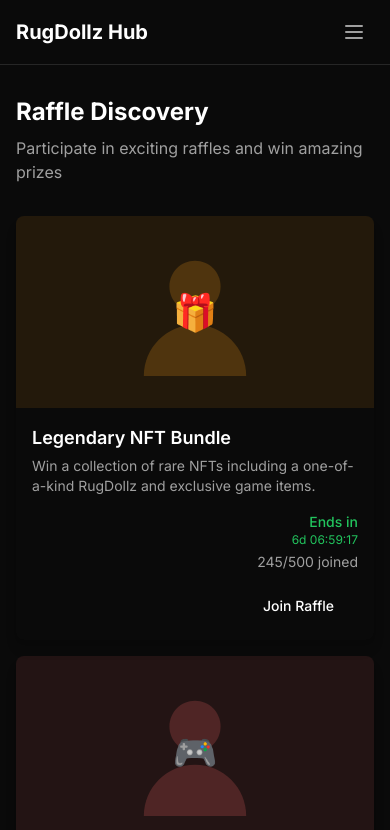
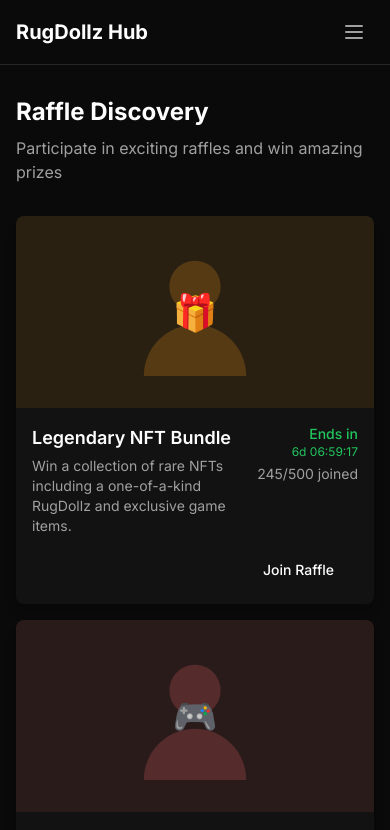
Before and after one commit to LatinGeek/rugdollz-central-hub, a Next.js app: page /raffle-discovery in a window 390 px wide. Shown: the top 830 px of the page. Built offline with nearby package versions, Linux system fonts and the light colour scheme.

Commit message:
[FEATURE] [RaffleCard] Design enhancements on mobile

```diff
--- a/app/components/raffle/RaffleCard.tsx
+++ b/app/components/raffle/RaffleCard.tsx
@@ -84,14 +84,14 @@ export function RaffleCard({ raffle, onJoin, isJoined }: RaffleCardProps) {
   }
 
   return (
-    <div className="bg-[rgb(var(--bg-primary))] rounded-lg overflow-hidden shadow-lg hover:shadow-xl transition-shadow duration-300">
+    <div className="bg-[rgb(var(--bg-dark))] rounded-lg overflow-hidden shadow-lg hover:shadow-xl transition-shadow duration-300">
       <div className="flex flex-col sm:flex-row">
         <div className="relative w-full sm:w-48 h-48 sm:h-auto flex-shrink-0">
           <PlaceholderImage category={raffle.category} className="w-full h-full object-cover" />
         </div>
 
         <div className="flex-1 p-4">
-          <div className="flex flex-col sm:flex-row sm:justify-between sm:items-start gap-4 sm:gap-0 mb-2">
+          <div className="flex sm:flex-row justify-between items-start gap-4 sm:gap-0 mb-2">
             <div className="flex-1">
               <h3 className="text-lg font-semibold text-[rgb(var(--text-primary))]">{raffle.title}</h3>
               <p className="text-sm text-[rgb(var(--text-secondary))] mt-1">
@@ -112,7 +112,7 @@ export function RaffleCard({ raffle, onJoin, isJoined }: RaffleCardProps) {
               disabled={isJoined || timer.isEnded}
               className={`px-6 py-2 rounded-lg text-sm font-medium transition-colors duration-200 ${
                 isJoined
-                  ? 'bg-gray-500 text-white cursor-not-allowed'
+                  ? 'bg-[rgb(var(--primary-orange))] text-white cursor-not-allowed'
                   : timer.isEnded
                   ? 'bg-gray-500 text-white cursor-not-allowed'
                   : 'bg-[rgb(var(--accent))] text-white hover:bg-[rgb(var(--accent-dark))]'
```
